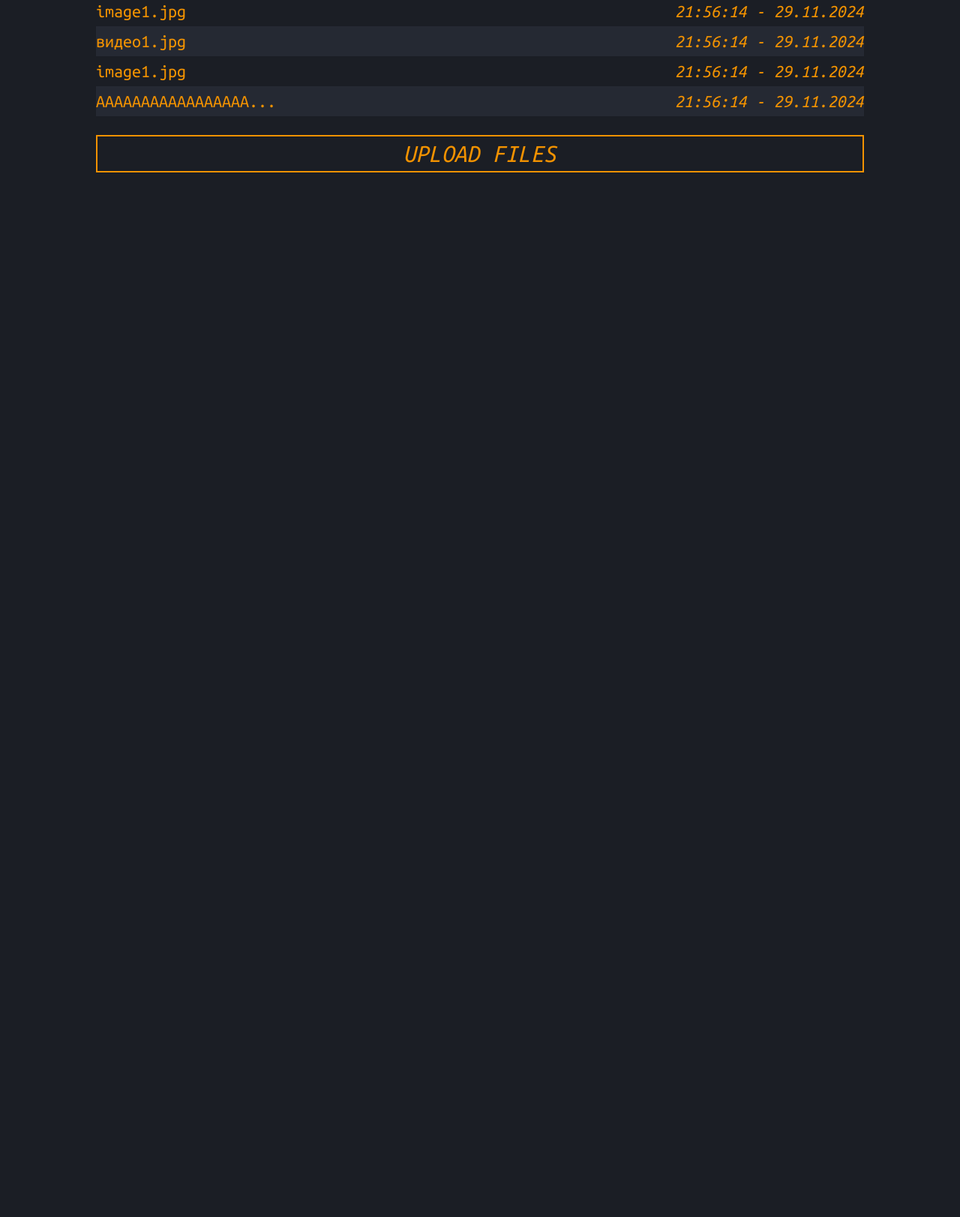
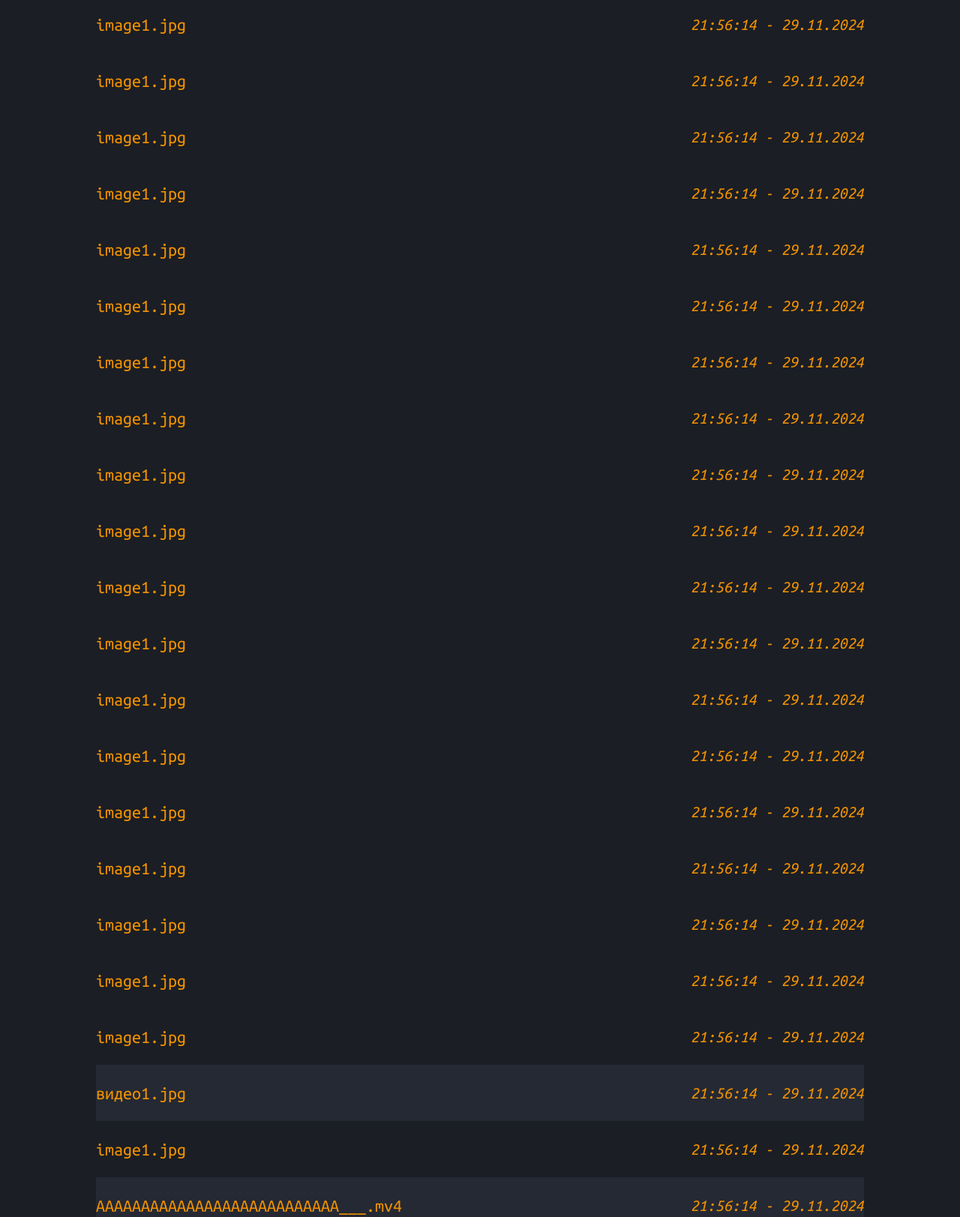
Before and after one commit to M4rchy-S/WebDataTransfer, a plain HTML site: page index.html in a window 1280 px wide. Shown: the part 130-1753 px from the top of the page at 75% size. Before the commit the page ends 800 px from the top, so only its background shows below. Drawn offline with Linux system fonts and the light colour scheme.

Commit message:
Better better front-end

```diff
--- a/index.html
+++ b/index.html
@@ -17,6 +17,81 @@
                     <span class="file-name">image1.jpg</span>
                     <span class="file-desc">21:56:14 - 29.11.2024</span>
                 </a>
+                <a href="" class="file-a-1">
+                    <span class="file-name">image1.jpg</span>
+                    <span class="file-desc">21:56:14 - 29.11.2024</span>
+                </a>
+                <a href="" class="file-a-1">
+                    <span class="file-name">image1.jpg</span>
+                    <span class="file-desc">21:56:14 - 29.11.2024</span>
+                </a>
+                <a href="" class="file-a-1">
+                    <span class="file-name">image1.jpg</span>
+                    <span class="file-desc">21:56:14 - 29.11.2024</span>
+                </a>
+                <a href="" class="file-a-1">
+                    <span class="file-name">image1.jpg</span>
+                    <span class="file-desc">21:56:14 - 29.11.2024</span>
+                </a>
+                <a href="" class="file-a-1">
+                    <span class="file-name">image1.jpg</span>
+                    <span class="file-desc">21:56:14 - 29.11.2024</span>
+                </a>
+                <a href="" class="file-a-1">
+                    <span class="file-name">image1.jpg</span>
+                    <span class="file-desc">21:56:14 - 29.11.2024</span>
+                </a>
+                <a href="" class="file-a-1">
+                    <span class="file-name">image1.jpg</span>
+                    <span class="file-desc">21:56:14 - 29.11.2024</span>
+                </a>
+                <a href="" class="file-a-1">
+                    <span class="file-name">image1.jpg</span>
+                    <span class="file-desc">21:56:14 - 29.11.2024</span>
+                </a>
+
+                <a href="" class="file-a-1">
+                    <span class="file-name">image1.jpg</span>
+                    <span class="file-desc">21:56:14 - 29.11.2024</span>
+                </a>
+                <a href="" class="file-a-1">
+                    <span class="file-name">image1.jpg</span>
+                    <span class="file-desc">21:56:14 - 29.11.2024</span>
+                </a>
+                <a href="" class="file-a-1">
+                    <span class="file-name">image1.jpg</span>
+                    <span class="file-desc">21:56:14 - 29.11.2024</span>
+                </a>
+                <a href="" class="file-a-1">
+                    <span class="file-name">image1.jpg</span>
+                    <span class="file-desc">21:56:14 - 29.11.2024</span>
+                </a>
+
+                <a href="" class="file-a-1">
+                    <span class="file-name">image1.jpg</span>
+                    <span class="file-desc">21:56:14 - 29.11.2024</span>
+                </a>
+                <a href="" class="file-a-1">
+                    <span class="file-name">image1.jpg</span>
+                    <span class="file-desc">21:56:14 - 29.11.2024</span>
+                </a>
+                <a href="" class="file-a-1">
+                    <span class="file-name">image1.jpg</span>
+                    <span class="file-desc">21:56:14 - 29.11.2024</span>
+                </a>
+
+                <a href="" class="file-a-1">
+                    <span class="file-name">image1.jpg</span>
+                    <span class="file-desc">21:56:14 - 29.11.2024</span>
+                </a>
+                <a href="" class="file-a-1">
+                    <span class="file-name">image1.jpg</span>
+                    <span class="file-desc">21:56:14 - 29.11.2024</span>
+                </a>
+                <a href="" class="file-a-1">
+                    <span class="file-name">image1.jpg</span>
+                    <span class="file-desc">21:56:14 - 29.11.2024</span>
+                </a>
                 <a href="" class="file-a-2">
                     <span class="file-name">видео1.jpg</span>
                     <span class="file-desc">21:56:14 - 29.11.2024</span>
@@ -26,7 +101,7 @@
                     <span class="file-desc">21:56:14 - 29.11.2024</span>
                 </a>
                 <a href="" class="file-a-2">
-                    <span class="file-name">AAAAAAAAAAAAAAAAAAAAAAAAAAAAA</span>
+                    <span class="file-name">AAAAAAAAAAAAAAAAAAAAAAAAAAAAAAAAAAAAAAAAAAAAAAA.mv4</span>
                     <span class="file-desc">21:56:14 - 29.11.2024</span>
                 </a>
 
@@ -45,11 +120,11 @@
             var files = document.getElementsByClassName("file-name");
             for( var i = 0; i < files.length; i++)
             {
-                if( files[i].innerHTML.length >=  20)
+                if( files[i].innerHTML.length >=  30)
                 {
                     var parser = files[i].innerHTML.split(".");
-                    parser[0] = parser[0].substr(0, 17) + "...";
-                    files[i].innerHTML = parser.join("");
+                    parser[0] = parser[0].substr(0, 27) + "___";
+                    files[i].innerHTML = parser.join(".");
                 }
             }
 
--- a/styles.css
+++ b/styles.css
@@ -63,7 +63,7 @@ a{
 }
 
 .file-a-1{
-    height: 40px;
+    height: 50px;
     width:100%;
 
     display: flex;
@@ -80,7 +80,7 @@ a{
 }
 
 .file-a-2{
-    height: 40px;
+    height: 50px;
     width:100%;
 
     display: flex;
@@ -107,6 +107,8 @@ a{
 
 #upload-button{
     width:100%;
+    margin-bottom: 50px;
+
     text-decoration: none;
     outline: none;
     cursor:pointer;
@@ -140,9 +142,22 @@ a{
         font-size:75px;
         color:#F29200;
     }
+
+    .file-a-1{
+        height:75px;
+    }
+
+    .file-a-2{
+        height:75px;
+    }
+
+    .file-desc{
+        font-size:22px;
+    }
+
   }
 
-  @media only screen and (max-width: 800px) {
+  @media only screen and (max-width: 900px) {
     #main-container{
         width:100%;
         margin-left:0%;
```
